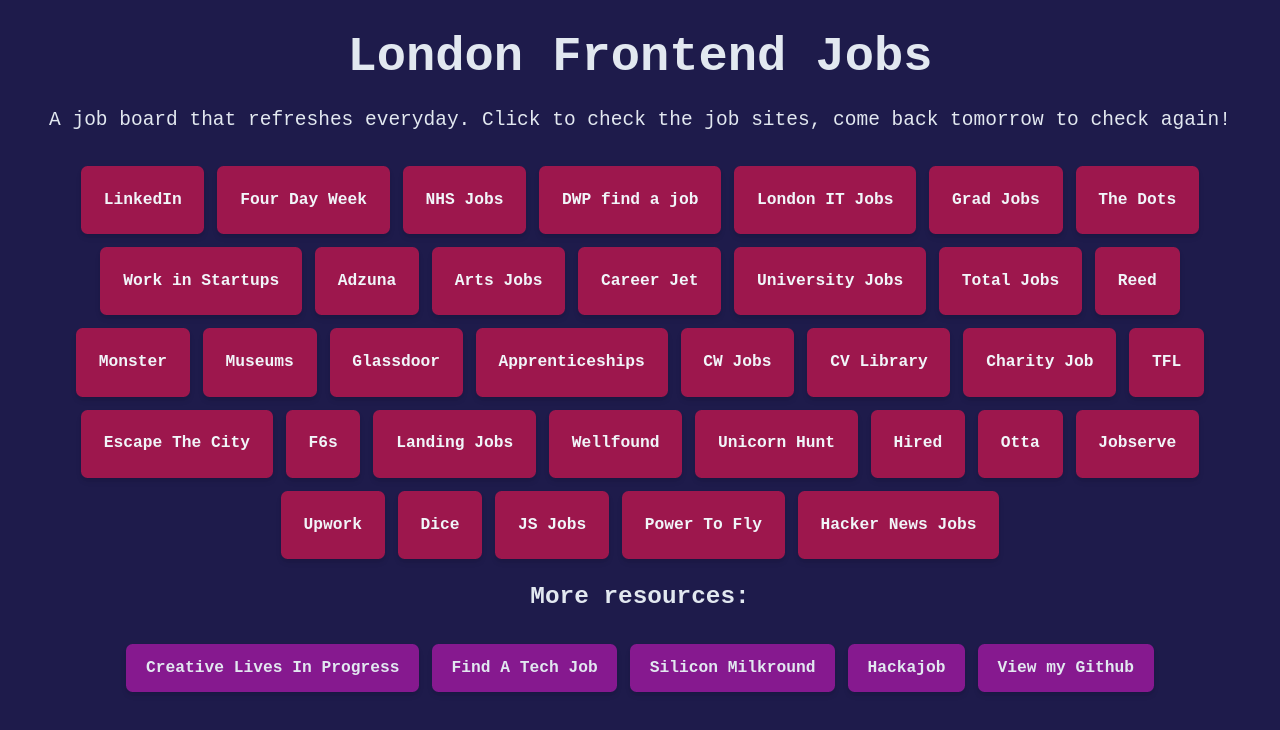
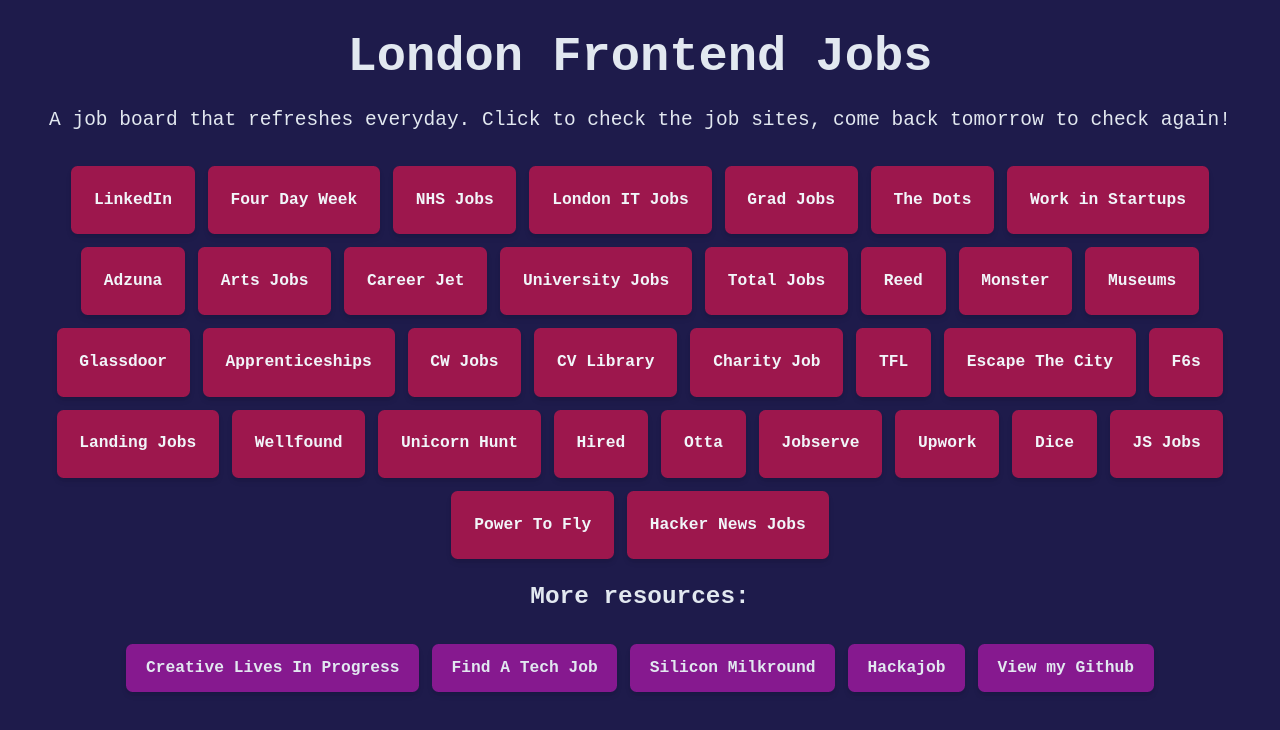
Before and after one commit to jones58/jobseeker, a React (Vite) app: page / in a window 1280 px wide. Shown: the top 730 px of the page. Built offline with nearby package versions, Linux system fonts and the light colour scheme.

Commit message:
remove general dwp jobs list and add more specific london

```diff
--- a/src/jobboards.jsx
+++ b/src/jobboards.jsx
@@ -9,13 +9,8 @@
   },
   { name: "NHS Jobs", website: "https://beta.jobs.nhs.uk/candidate" },
   {
-    name: "DWP find a job",
-    website: "https://findajob.dwp.gov.uk/search",
-  },
-  {
     name: "London IT Jobs",
-    website:
-      "https://findajob.dwp.gov.uk/search?cat=14&loc=86384&st=40000&sf=10000&sb=salary&sd=down",
+    website: "https://findajob.dwp.gov.uk/search?cat=14&loc=86384",
   },
   { name: "Grad Jobs", website: "https://giveagradago.com/" },
   { name: "The Dots", website: "https://the-dots.com/" },
```
